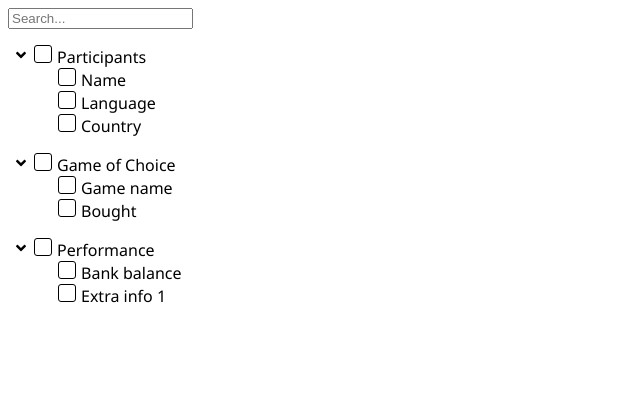
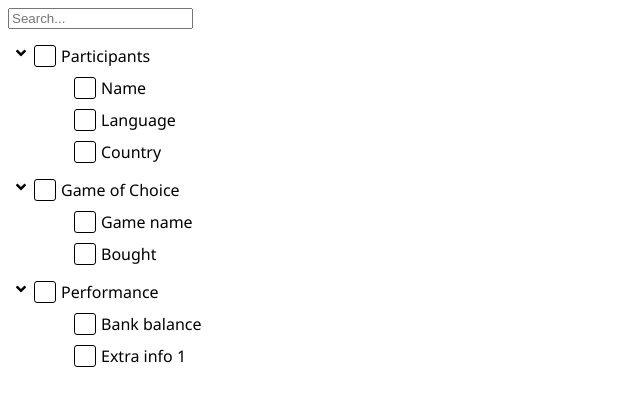
Before and after one commit to SowmyaSeshadri/tree-ui, a React (Create React App) app: page / in a window 1280 px wide. Shown: the top 406 px of the page, without its empty margins (0-640 px from the left). Built offline with nearby package versions, Linux system fonts and the light colour scheme.

Commit message:
Added styling for the checbox, moved label to the checkbox component.

```diff
--- a/components/Checkbox/Checkbox.jsx
+++ b/components/Checkbox/Checkbox.jsx
@@ -18,6 +18,7 @@ export default function Checkbox(props) {
   };
 
   return (
+    <div className="flex">
       <div
         className={`checkbox-container ${currentChecked ? 'check' : 'uncheck'}`}
         onClick={handleOnCheck}
@@ -25,5 +26,7 @@ export default function Checkbox(props) {
       >
         {iconToDisplay}
       </div>
+      <label htmlFor={props.id}>{props.label}</label>
+    </div>
   );
 }
--- a/components/Checkbox/checkbox.css
+++ b/components/Checkbox/checkbox.css
@@ -2,20 +2,11 @@
   display: inline-block;
   padding: 0px 4px;
   border-radius: 3px;
-  border: 1px solid black;
 
-  min-height: 16px;
-  min-width: 8px;
+  min-height: 22px;
+  min-width: 22px;
 
   margin: 0px 5px;
-}
-
-.show {
-  display: block;
-}
-
-.hide {
-  display: none;
 }
 
 .check {
@@ -25,6 +16,10 @@
   border: 1px solid #2296f3;
 }
 
+.uncheck {
+  border: 1px solid black;
+}
+
 .partial-check {
   background-color: #5f6364;
   color: white;
--- a/components/ColumnChild/ColumnChild.jsx
+++ b/components/ColumnChild/ColumnChild.jsx
@@ -15,14 +15,13 @@ export default function ColumnChild(props) {
   };
 
   return (
-    <li key={fieldInfo.id}>
+    <li key={fieldInfo.id} className="m-t-10 filter-list">
       <Checkbox
         id={fieldInfo.id}
         onChange={handleOnCheckCurrent}
         checked={checkCurrent}
+        label={fieldInfo.field}
       />
-
-      <label htmlFor={fieldInfo.id}>{fieldInfo.field}</label>
     </li>
   );
 }
--- a/components/ColumnParent/ColumnParent.jsx
+++ b/components/ColumnParent/ColumnParent.jsx
@@ -65,16 +65,16 @@ export default function ColumnParent(props) {
   return (
     <div className="parent-field">
       <ul className="parent-field-list">
-        <li key={fieldInfo.id}>
+        <li key={fieldInfo.id} className="m-t-10 flex">
           {expandCollapseIcon}
 
+          <div>
             <Checkbox
               id={fieldInfo.id}
               onChange={handleOnChangeOfCheckParent}
               checked={checkParent}
+              label={fieldInfo.field}
             />
-
-          <label htmlFor={fieldInfo.id}>{fieldInfo.field}</label>
 
             <ul className={` ${expand ? 'expand' : 'collapse'}`}>
               {hasChild &&
@@ -87,6 +87,7 @@ export default function ColumnParent(props) {
                   />
                 ))}
             </ul>
+          </div>
         </li>
       </ul>
     </div>
--- a/style.css
+++ b/style.css
@@ -1,6 +1,10 @@
 h1,
 p {
   font-family: Lato;
+}
+
+* {
+  box-sizing: border-box;
 }
 
 ul,
@@ -11,3 +15,16 @@ li {
 body {
   font-family: 'Segoe UI', Tahoma, Geneva, Verdana, sans-serif;
 }
+
+.m-t-10 {
+  margin-top: 10px;
+}
+
+.filter-list {
+  display: flex;
+  align-items: center;
+}
+
+.flex {
+  display: flex;
+}
```
Lines whose indentation alone changed are shown as unchanged.
